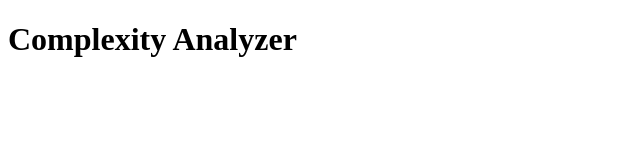
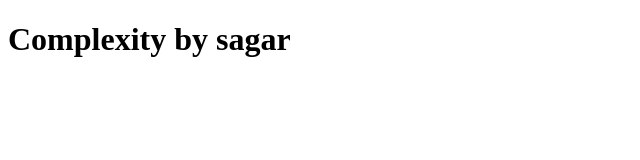
Before and after one commit to sagarchaurasia176/Code-Analyzer-chrome-extension, a React (Vite) app: page / in a window 1280 px wide. Shown: the top 160 px of the page, without its empty margins (0-640 px from the left). Built offline with nearby package versions, Linux system fonts and the light colour scheme.

Commit message:
folder fixed

```diff
--- a/src/App.tsx
+++ b/src/App.tsx
@@ -5,7 +5,7 @@ import './App.css'
 const App = () => {
   return (
     <div>
-      <h1>Complexity Analyzer</h1>
+      <h1>Complexity by sagar</h1>
     </div>
   )
 }
```
